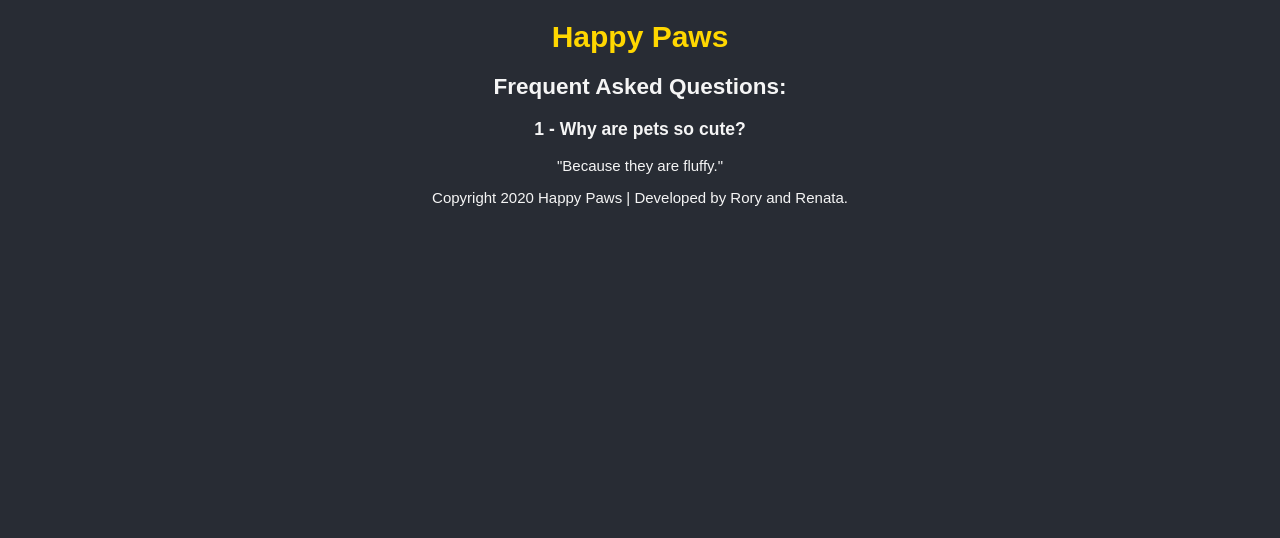
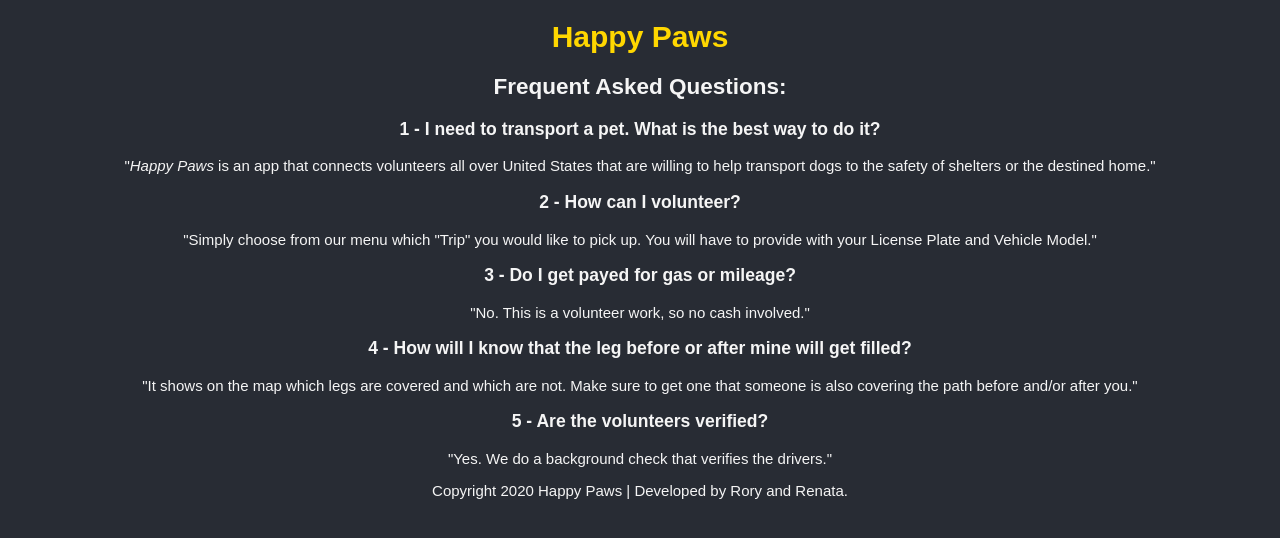
Before and after one commit to SharkDemon/happy-paws, a React (Create React App) app in the folder frontend/: page /faq in a window 1280 px wide. Shown: the top 538 px of the page. Built offline with nearby package versions, Linux system fonts and the light colour scheme; a web font is replaced by a local one.

Commit message:
FAQ page done

```diff
--- a/frontend/src/Components/FAQ.js
+++ b/frontend/src/Components/FAQ.js
@@ -5,9 +5,25 @@ export default function FAQ() {
     <section className='faq'>
       <div>
         <h2>Frequent Asked Questions:</h2>
-        <h3> 1 - Why are pets so cute?</h3>
+        <h3> 1 - I need to transport a pet. What is the best way to do it?</h3>
         <p>
-          "Because they are fluffy."
+          "<em>Happy Paws</em> is an app that connects volunteers all over United States that are willing to help transport dogs to the safety of shelters or the destined home."
+        </p>
+        <h3> 2 - How can I volunteer?</h3>
+        <p>
+          "Simply choose from our menu which "Trip" you would like to pick up. You will have to provide with your License Plate and Vehicle Model."
+        </p>
+        <h3> 3 - Do I get payed for gas or mileage?</h3>
+        <p>
+          "No. This is a volunteer work, so no cash involved."
+        </p>
+        <h3> 4 - How will I know that the leg before or after mine will get filled?</h3>
+        <p>
+          "It shows on the map which legs are covered and which are not. Make sure to get one that someone is also covering the path before and/or after you."
+        </p>
+        <h3> 5 - Are the volunteers verified?</h3>
+        <p>
+          "Yes. We do a background check that verifies the drivers."
         </p>
       </div>
     </section>
```
